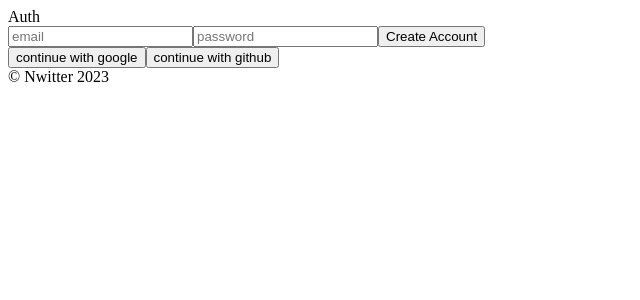
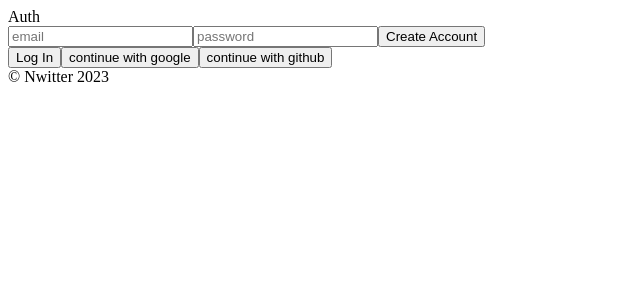
Before and after one commit to tangoo9/firebasePrc, a React (Create React App) app in the folder nwitter/: page /#/ in a window 1280 px wide. Shown: the top 300 px of the page, without its empty margins (0-640 px from the left). Built offline with nearby package versions, Linux system fonts and the light colour scheme; no server answers.

Commit message:
login button toggle

```diff
--- a/nwitter/src/routes/Auth.js
+++ b/nwitter/src/routes/Auth.js
@@ -7,6 +7,7 @@ const Auth = () => {
 	const [email, setEmail] = useState('')
 	const [password, setPassword] = useState('')
 	const [newAccount, setNewAccount] = useState(true);
+	const [error, setError]= useState('');
 
 	const onChange = (e) =>{
 		const {target : {name, value}} = e;
@@ -30,9 +31,16 @@ const Auth = () => {
 			console.log(data)
 		}catch(error){
 			console.log(error)
+			alert(error.message)
+			setError(error.message)
 		}
 		// console.log(email, password)
 	}
+
+	const toggleAccount = () =>{
+		setNewAccount((prev) =>(!prev))
+	}
+
 	return (
 		<>
 			<div>Auth</div>
@@ -40,7 +48,9 @@ const Auth = () => {
 				<input name='email' type="email" placeholder='email' onChange={onChange} required></input>
 				<input name='password' type="password" placeholder='password' onChange={onChange} required></input>
 				<input type="submit" value={newAccount ? "Create Account" : "Log In"}></input>
+				{error}
 			</form>
+			<button onClick={toggleAccount}>{newAccount ? "Log In" : "Create Account"}</button>
 			<button> continue with google</button>
 			<button> continue with github</button>
 		</>
```
